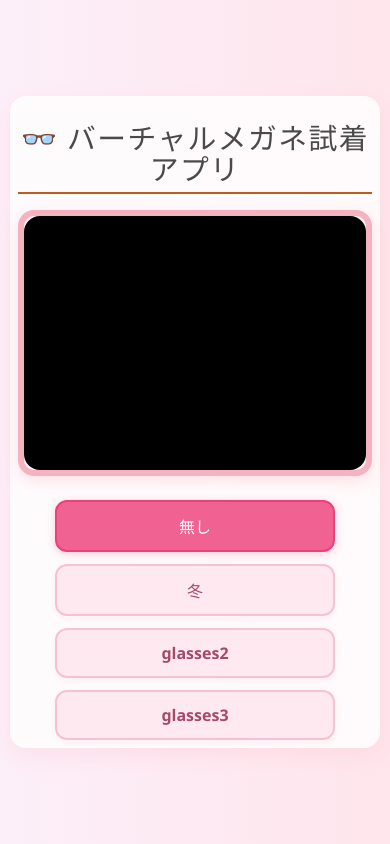
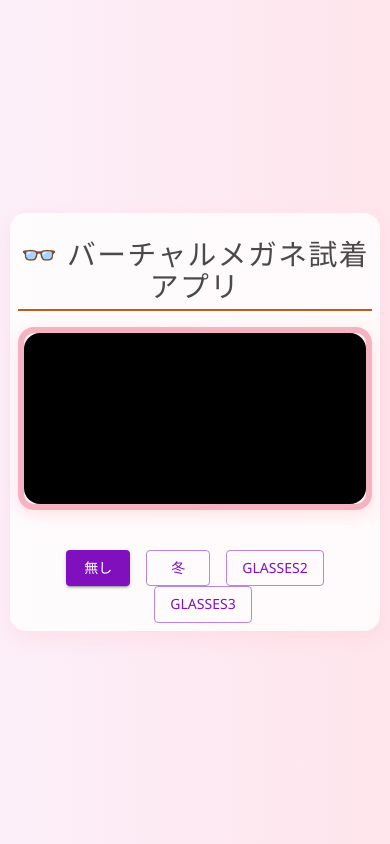
Before and after one commit to mrmr997/virtual-glasses-app, a React (Vite) app: page / in a window 390 px wide. Built offline with nearby package versions, Linux system fonts and the light colour scheme; no server answers.

Commit message:
スマホカメラ調整3

```diff
--- a/src/App.css
+++ b/src/App.css
@@ -1,3 +1,4 @@
+/* bodyは全体の背景とフォント設定 */
 body {
   margin: 0;
   padding: 0;
@@ -7,8 +8,10 @@ body {
   display: flex;
   justify-content: center;
   align-items: center;
+  min-height: 100vh;
 }
 
+/* アプリのコンテナ。MUIのBoxやContainerの外側としても使える */
 .container {
   text-align: center;
   max-width: 800px;
@@ -18,8 +21,12 @@ body {
   background: rgba(255, 255, 255, 0.8);
   border-radius: 16px;
   box-shadow: 0 8px 20px rgba(255, 192, 203, 0.3);
+  display: flex;
+  flex-direction: column;
+  align-items: center;
 }
 
+/* タイトル（MUI Typographyでも代用可能） */
 h1 {
   font-family: 'Playfair Display', serif;
   font-weight: 700;
@@ -30,8 +37,10 @@ h1 {
   margin-bottom: 1.5rem;
   border-bottom: 2px solid #bc5d1d;
   padding-bottom: 0.5rem;
+  width: 100%;
 }
 
+/* カメラ・Canvasの親ボックス */
 .video-area {
   display: block;
   position: relative;
@@ -44,8 +53,10 @@ h1 {
   box-shadow: 0 4px 15px rgba(255, 182, 193, 0.4);
   background: #fff0f5;
   overflow: hidden;
+  flex-shrink: 0;
 }
 
+/* Canvasは親に合わせてぴったりフィット、縦横比維持 */
 canvas {
   width: 100% !important;
   height: 100% !important;
@@ -53,43 +64,18 @@ canvas {
   background: #000;
   display: block;
   margin: 0 auto;
-  object-fit: cover; /* 内容がはみ出さずに縦横比維持 */
+  object-fit: cover;
 }
 
-.buttons {
-  margin-top: 1rem;
-  display: flex;
-  flex-wrap: wrap;
-  justify-content: center;
-  gap: 1rem;
+/* MUIボタンのスタイルはJSXで調整するためここではボタンのホバーだけを指定 */
+button:hover {
+  background: #cb5f83 !important;
+  color: white !important;
+  transform: scale(1.05);
+  transition: transform 0.2s ease;
 }
 
-button {
-  padding: 0.5rem 1rem;
-  border-radius: 12px;
-  border: 2px solid #f5c2d5;
-  background: #ffe9f0;
-  color: #a44a66;
-  font-weight: bold;
-  font-size: 0.9rem;
-  cursor: pointer;
-  min-width: 90px;
-  transition: all 0.2s ease;
-  box-shadow: 0 2px 6px rgba(255, 192, 203, 0.2);
-}
-
-button:hover {
-  background: #cb5f83;
-  color: white;
-  transform: scale(1.05);
-}
-
-button.active {
-  background: #f06292;
-  color: white;
-  border-color: #ec407a;
-  box-shadow: 0 2px 8px rgba(240, 98, 146, 0.3);
-}
+/* activeなボタンのスタイルはMUIの props で制御する想定 */
 
 /* スマホ対応 */
 @media (max-width: 600px) {
@@ -105,16 +91,14 @@ button.active {
     padding-bottom: 0.3rem;
   }
 
-  .buttons {
-    flex-direction: column;
-    align-items: center;
-    gap: 0.75rem;
+  .video-area {
+    max-width: 100%;
+    aspect-ratio: auto; /* 必要に応じて解除も検討 */
+    height: auto;
   }
 
-  button {
-    width: 100%;
-    max-width: 280px;
-    font-size: 1rem;
-    padding: 0.75rem;
+  canvas {
+    height: auto !important;
+    max-height: 70vh; /* 画面の70%高さに制限 */
   }
 }
--- a/src/App.jsx
+++ b/src/App.jsx
@@ -1,6 +1,7 @@
 import React, { useEffect, useRef, useState } from "react";
 import { FaceMesh } from "@mediapipe/face_mesh";
 import { Camera } from "@mediapipe/camera_utils";
+import { Button, Stack } from "@mui/material"; // ← MUIのコンポーネントを追加
 import "./App.css";
 
 function App() {
@@ -8,17 +9,14 @@ function App() {
   const canvasRef = useRef(null);
   const glassesImagesRef = useRef([]);
 
-  // JSONから画像ファイル名を読み込む
   const [glassesList, setGlassesList] = useState([]);
   const [selectedGlassesIndex, setSelectedGlassesIndex] = useState(0);
   const selectedGlassesIndexRef = useRef(selectedGlassesIndex);
 
-  // 選択状態をrefにも同期
   useEffect(() => {
     selectedGlassesIndexRef.current = selectedGlassesIndex;
   }, [selectedGlassesIndex]);
 
-  // JSONから画像リスト取得（先頭に"無し"を追加）
   useEffect(() => {
     fetch("/glassesList.json")
       .then((res) => res.json())
@@ -30,7 +28,6 @@ function App() {
       });
   }, []);
 
-  // メガネ画像を先読み
   useEffect(() => {
     if (glassesList.length === 0) return;
     glassesImagesRef.current = glassesList.map((src) => {
@@ -41,12 +38,10 @@ function App() {
     });
   }, [glassesList]);
 
-  // 顔の検出と描画
   const onResults = (results) => {
     const canvas = canvasRef.current;
     const ctx = canvas.getContext("2d");
 
-    // canvasの描画サイズを表示サイズに合わせる（縦横比維持のため）
     const displayWidth = canvas.clientWidth;
     const displayHeight = canvas.clientHeight;
     if (canvas.width !== displayWidth || canvas.height !== displayHeight) {
@@ -75,8 +70,6 @@ function App() {
       const distance = Math.sqrt(dx * dx + dy * dy);
 
       const img = glassesImagesRef.current[selectedGlassesIndexRef.current];
-
-      // 「無し」や画像未読込みの場合は描画スキップ
       if (!img || !img.complete) return;
 
       const imgWidth = distance * 1.8;
@@ -90,7 +83,6 @@ function App() {
     }
   };
 
-  // カメラとFaceMeshの初期化
   useEffect(() => {
     const start = async () => {
       try {
@@ -143,29 +135,33 @@ function App() {
   return (
     <div className="container">
       <h1>👓 バーチャルメガネ試着アプリ</h1>
+
       <div className="video-area">
         <video ref={videoRef} style={{ display: "none" }} playsInline muted />
         <canvas ref={canvasRef} />
       </div>
 
-      <div className="buttons">
+      {/* MUI Stackでボタンを横並びに美しく配置 */}
+      <Stack direction="row" spacing={2} mt={2} flexWrap="wrap" justifyContent="center">
         {glassesList.map((src, idx) => {
           const filename = src.split("/").pop();
           const name =
             idx === 0
               ? "無し"
               : filename?.split(".").slice(0, -1).join(".") || `メガネ${idx}`;
+
           return (
-            <button
+            <Button
               key={idx}
+              variant={selectedGlassesIndex === idx ? "contained" : "outlined"}
+              color="primary"
               onClick={() => setSelectedGlassesIndex(idx)}
-              className={selectedGlassesIndex === idx ? "active" : ""}
             >
               {name}
-            </button>
+            </Button>
           );
         })}
-      </div>
+      </Stack>
     </div>
   );
 }
```
